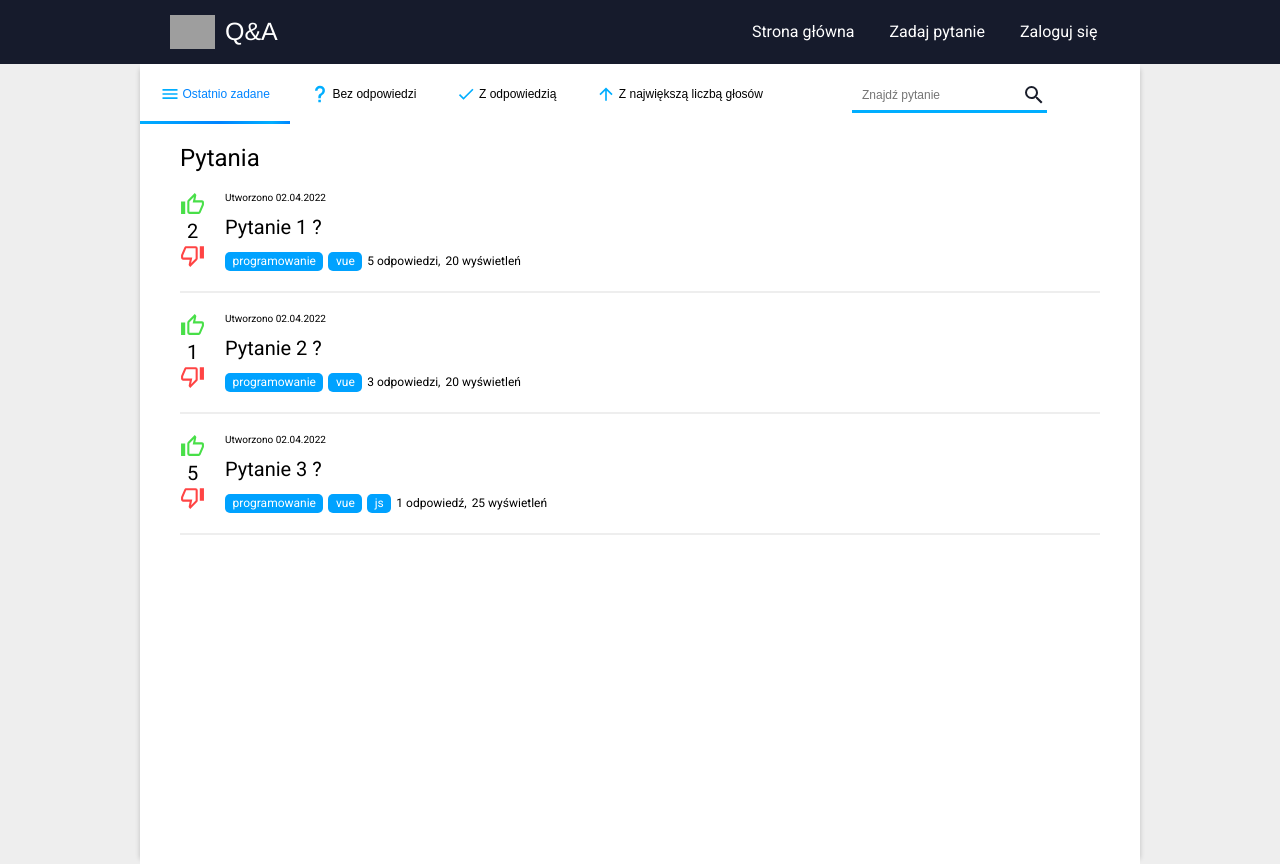
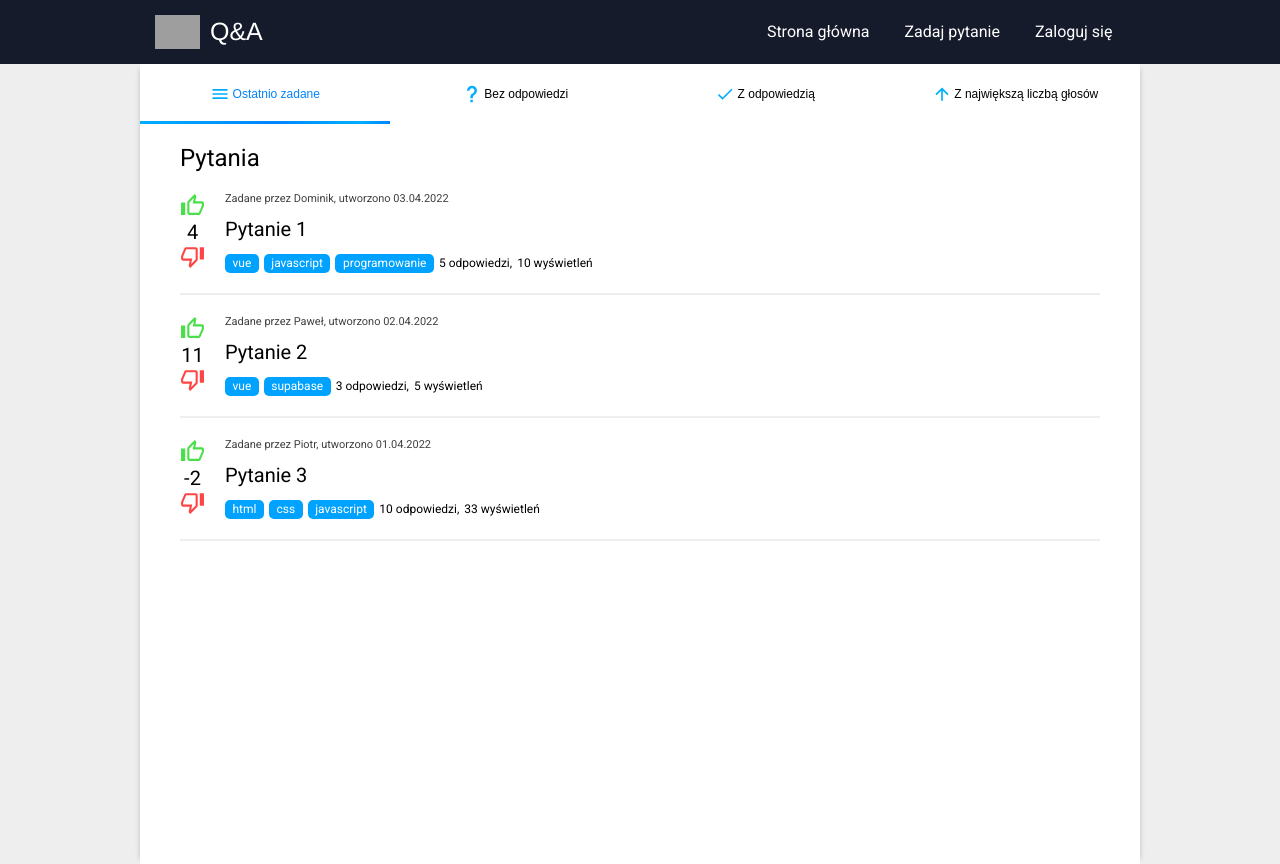
Before and after one commit to Domino-98/qa-app, a Vue app: page / in a window 1280 px wide. Built offline with nearby package versions, Linux system fonts and the light colour scheme; grey boxes are pictures that could not be loaded.

Commit message:
Install uid, minor changes

```diff
--- a/index.html
+++ b/index.html
@@ -5,7 +5,7 @@
 	<meta charset="UTF-8" />
 	<link rel="icon" href="/qa.ico" />
 	<meta name="viewport" content="width=device-width, initial-scale=1.0" />
-	<title>Vite App</title>
+	<title>Q&A App</title>
 </head>
 
 <body>
--- a/package.json
+++ b/package.json
@@ -8,6 +8,7 @@
     "preview": "vite preview"
   },
   "dependencies": {
+    "uid": "^2.0.0",
     "vue": "^3.2.25",
     "vue-router": "^4.0.14"
   },
--- a/src/components/Nav.vue
+++ b/src/components/Nav.vue
@@ -31,7 +31,7 @@
   width: 100%;
   margin: auto;
   display: flex;
-  padding: 1.5rem 3rem;
+  padding: 1.5rem;
 }
 
 .nav__logo {
--- a/src/views/AddQuestion.vue
+++ b/src/views/AddQuestion.vue
@@ -1,11 +1,13 @@
 <script setup>
 import { ref, reactive } from "vue";
+import { uid } from "uid";
 
 let tag = ref("");
 let newTag = "";
 let errorMsg = ref("");
 
-let question = reactive({
+const question = reactive({
+  id: uid(),
   name: "",
   content: "",
   tags: [],
@@ -13,6 +15,7 @@ let question = reactive({
   answer_count: 0,
   view_count: 0,
   score: 0,
+  owner_display_name: "Dominik",
 });
 
 function pushToTags() {
--- a/src/views/Home.vue
+++ b/src/views/Home.vue
@@ -1,7 +1,48 @@
-<script></script>
+<script setup>
+import { reactive } from "vue";
+
+const questions = reactive([
+  {
+    id: 1,
+    name: "Pytanie 1",
+    content:
+      "Lorem ipsum dolor sit amet consectetur adipisicing elit. Maiores, dolorem.?",
+    tags: ["vue", "javascript", "programowanie"],
+    timestamp: "03.04.2022",
+    answer_count: 5,
+    view_count: 10,
+    score: 4,
+    owner_display_name: "Dominik",
+  },
+  {
+    id: 2,
+    name: "Pytanie 2",
+    content:
+      "Lorem ipsum dolor sit amet consectetur adipisicing elit. Maiores, dolorem.?",
+    tags: ["vue", "supabase"],
+    timestamp: "02.04.2022",
+    answer_count: 3,
+    view_count: 5,
+    score: 11,
+    owner_display_name: "Paweł",
+  },
+  {
+    id: 3,
+    name: "Pytanie 3",
+    content:
+      "Lorem ipsum dolor sit amet consectetur adipisicing elit. Maiores, dolorem.?",
+    tags: ["html", "css", "javascript"],
+    timestamp: "01.04.2022",
+    answer_count: 10,
+    view_count: 33,
+    score: -2,
+    owner_display_name: "Piotr",
+  },
+]);
+</script>
 
 <template>
-  <main class="container home">
+  <main class="container">
     <div class="filters">
       <button class="filters__btn active">
         <svg viewBox="0 0 24 24" class="filters__btn-icon">
@@ -35,7 +76,7 @@
           /></svg
         ><span class="filters__btn-text">Z największą liczbą głosów</span>
       </button>
-      <form class="filters_search-form">
+      <!-- <form class="filters_search-form">
         <input
           type="text"
           class="filters__search"
@@ -49,13 +90,17 @@
             />
           </svg>
         </button>
-      </form>
+      </form> -->
     </div>
 
     <section class="questions">
       <h1 class="questions__header">Pytania</h1>
       <ul class="questions__list">
-        <li class="questions__item">
+        <li
+          v-for="question in questions"
+          :key="question.id"
+          class="questions__item"
+        >
           <div class="questions__item-votes">
             <div>
               <svg
@@ -69,7 +114,7 @@
               </svg>
             </div>
             <div class="questions__item-votes-score">
-              <span>2</span>
+              <span>{{ question.score }}</span>
             </div>
             <div>
               <svg
@@ -84,94 +129,29 @@
             </div>
           </div>
           <div>
-            <p class="questions-item-date">Utworzono 02.04.2022</p>
-            <p class="questions__item-title">Pytanie 1 ?</p>
+            <p class="questions__item-owner-date">
+              Zadane przez {{ question.owner_display_name }}, utworzono
+              {{ question.timestamp }}
+            </p>
+            <router-link
+              :to="`/question/${question.id}`"
+              class="questions__item-title"
+              >{{ question.name }}</router-link
+            >
             <div class="questions__item-info">
-              <a href="#" class="questions__item-tag">programowanie</a>
-              <a href="#" class="questions__item-tag">vue</a>
-              <span class="questions__item-answers">5 odpowiedzi,</span>
-              <span class="questions__item-views">20 wyświetleń</span>
-            </div>
-          </div>
-        </li>
-
-        <li class="questions__item">
-          <div class="questions__item-votes">
-            <div>
-              <svg
-                class="questions__item-votes-icon questions__item-votes-icon--up"
-                viewBox="0 0 24 24"
+              <a
+                v-for="tag in question.tags"
+                :key="tag"
+                href="#"
+                class="questions__item-tag"
+                >{{ tag }}</a
               >
-                <path
-                  fill="currentColor"
-                  d="M5,9V21H1V9H5M9,21A2,2 0 0,1 7,19V9C7,8.45 7.22,7.95 7.59,7.59L14.17,1L15.23,2.06C15.5,2.33 15.67,2.7 15.67,3.11L15.64,3.43L14.69,8H21C22.11,8 23,8.9 23,10V12C23,12.26 22.95,12.5 22.86,12.73L19.84,19.78C19.54,20.5 18.83,21 18,21H9M9,19H18.03L21,12V10H12.21L13.34,4.68L9,9.03V19Z"
-                />
-              </svg>
-            </div>
-            <div class="questions__item-votes-score">
-              <span>1</span>
-            </div>
-            <div>
-              <svg
-                class="questions__item-votes-icon questions__item-votes-icon--down"
-                viewBox="0 0 24 24"
+              <span class="questions__item-answers"
+                >{{ question.answer_count }} odpowiedzi,</span
               >
-                <path
-                  fill="currentColor"
-                  d="M19,15V3H23V15H19M15,3A2,2 0 0,1 17,5V15C17,15.55 16.78,16.05 16.41,16.41L9.83,23L8.77,21.94C8.5,21.67 8.33,21.3 8.33,20.88L8.36,20.57L9.31,16H3C1.89,16 1,15.1 1,14V12C1,11.74 1.05,11.5 1.14,11.27L4.16,4.22C4.46,3.5 5.17,3 6,3H15M15,5H5.97L3,12V14H11.78L10.65,19.32L15,14.97V5Z"
-                />
-              </svg>
-            </div>
-          </div>
-          <div>
-            <p class="questions-item-date">Utworzono 02.04.2022</p>
-            <p class="questions__item-title">Pytanie 2 ?</p>
-            <div class="questions__item-info">
-              <a href="#" class="questions__item-tag">programowanie</a>
-              <a href="#" class="questions__item-tag">vue</a>
-              <span class="questions__item-answers">3 odpowiedzi,</span>
-              <span class="questions__item-views">20 wyświetleń</span>
-            </div>
-          </div>
-        </li>
-
-        <li class="questions__item">
-          <div class="questions__item-votes">
-            <div>
-              <svg
-                class="questions__item-votes-icon questions__item-votes-icon--up"
-                viewBox="0 0 24 24"
+              <span class="questions__item-views"
+                >{{ question.view_count }} wyświetleń</span
               >
-                <path
-                  fill="currentColor"
-                  d="M5,9V21H1V9H5M9,21A2,2 0 0,1 7,19V9C7,8.45 7.22,7.95 7.59,7.59L14.17,1L15.23,2.06C15.5,2.33 15.67,2.7 15.67,3.11L15.64,3.43L14.69,8H21C22.11,8 23,8.9 23,10V12C23,12.26 22.95,12.5 22.86,12.73L19.84,19.78C19.54,20.5 18.83,21 18,21H9M9,19H18.03L21,12V10H12.21L13.34,4.68L9,9.03V19Z"
-                />
-              </svg>
-            </div>
-            <div class="questions__item-votes-score">
-              <span>5</span>
-            </div>
-            <div>
-              <svg
-                class="questions__item-votes-icon questions__item-votes-icon--down"
-                viewBox="0 0 24 24"
-              >
-                <path
-                  fill="currentColor"
-                  d="M19,15V3H23V15H19M15,3A2,2 0 0,1 17,5V15C17,15.55 16.78,16.05 16.41,16.41L9.83,23L8.77,21.94C8.5,21.67 8.33,21.3 8.33,20.88L8.36,20.57L9.31,16H3C1.89,16 1,15.1 1,14V12C1,11.74 1.05,11.5 1.14,11.27L4.16,4.22C4.46,3.5 5.17,3 6,3H15M15,5H5.97L3,12V14H11.78L10.65,19.32L15,14.97V5Z"
-                />
-              </svg>
-            </div>
-          </div>
-          <div>
-            <p class="questions-item-date">Utworzono 02.04.2022</p>
-            <p class="questions__item-title">Pytanie 3 ?</p>
-            <div class="questions__item-info">
-              <a href="#" class="questions__item-tag">programowanie</a>
-              <a href="#" class="questions__item-tag">vue</a>
-              <a href="#" class="questions__item-tag">js</a>
-              <span class="questions__item-answers">1 odpowiedź,</span>
-              <span class="questions__item-views">25 wyświetleń</span>
             </div>
           </div>
         </li>
@@ -181,7 +161,7 @@
 </template>
 
 <style scoped>
-.home {
+main {
   min-height: 100vh;
   background-color: #fff;
   box-shadow: 5px 0 5px -5px rgba(0, 0, 0, 0.2),
@@ -207,8 +187,10 @@
 }
 
 .filters__btn {
+  flex: 1;
   display: flex;
   align-items: center;
+  justify-content: center;
   position: relative;
   padding: 2rem;
   border: none;
@@ -264,21 +246,19 @@
 .questions__item {
   display: flex;
   align-items: center;
-  cursor: pointer;
   padding: 2rem 0;
   list-style-type: none;
   border-bottom: 2px solid #eee;
 }
 
 .questions__item-title {
+  text-decoration: none;
+  color: #000;
   font-size: 2rem;
   font-weight: 400;
 }
 
 .questions__item-votes {
-  display: flex;
-  flex-direction: column;
-  justify-content: center;
   margin-right: 2rem;
 }
 
@@ -293,9 +273,11 @@
   height: 2.5rem;
   cursor: pointer;
 }
+
 .questions__item-votes-icon--up {
   color: #48df48;
 }
+
 .questions__item-votes-icon--down {
   color: #ff4444;
 }
@@ -318,8 +300,10 @@
   font-size: 1.2rem;
 }
 
-.questions-item-date {
+.questions__item-owner-date {
+  color: #3f3f3f;
   margin-bottom: 1.25rem;
+  font-size: 1.1rem;
 }
 
 .questions__item-answers,
```
Also changed, not shown: 1 other file (tests, documents, lock files or other folders).
